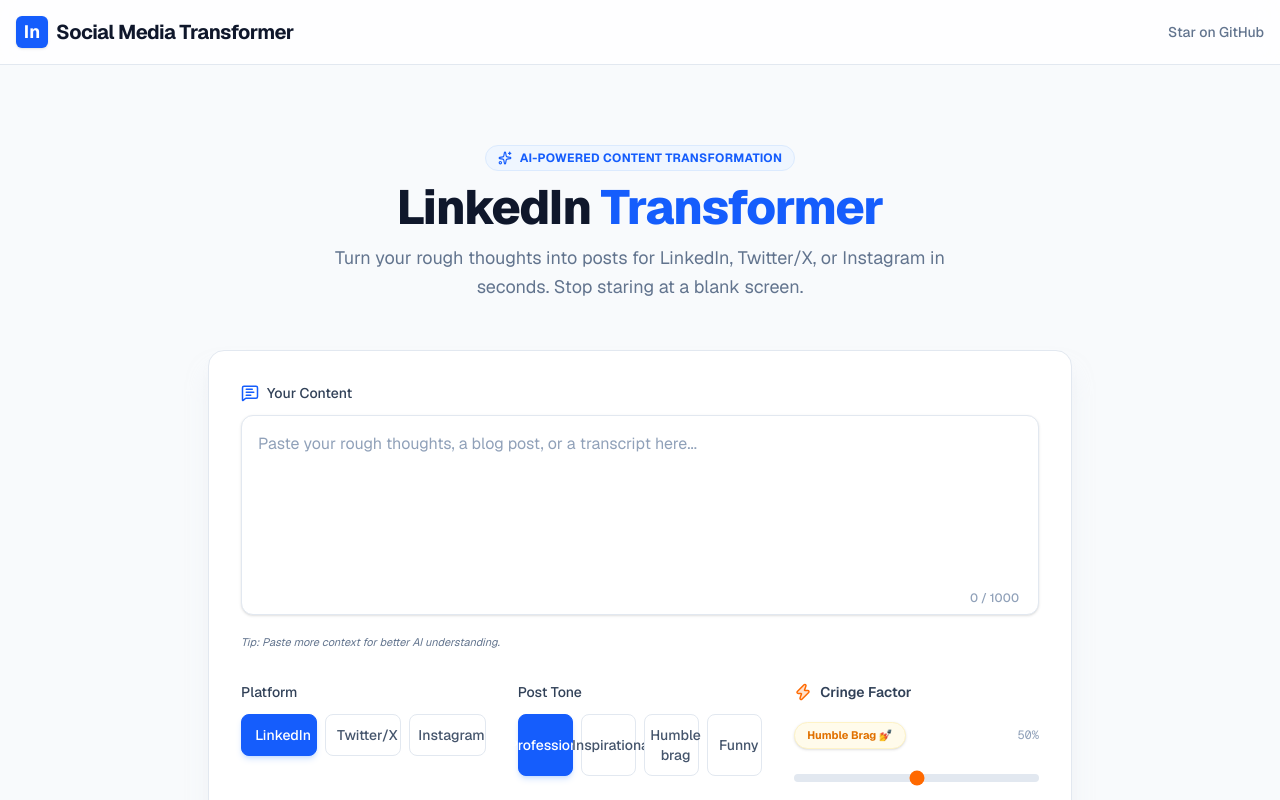
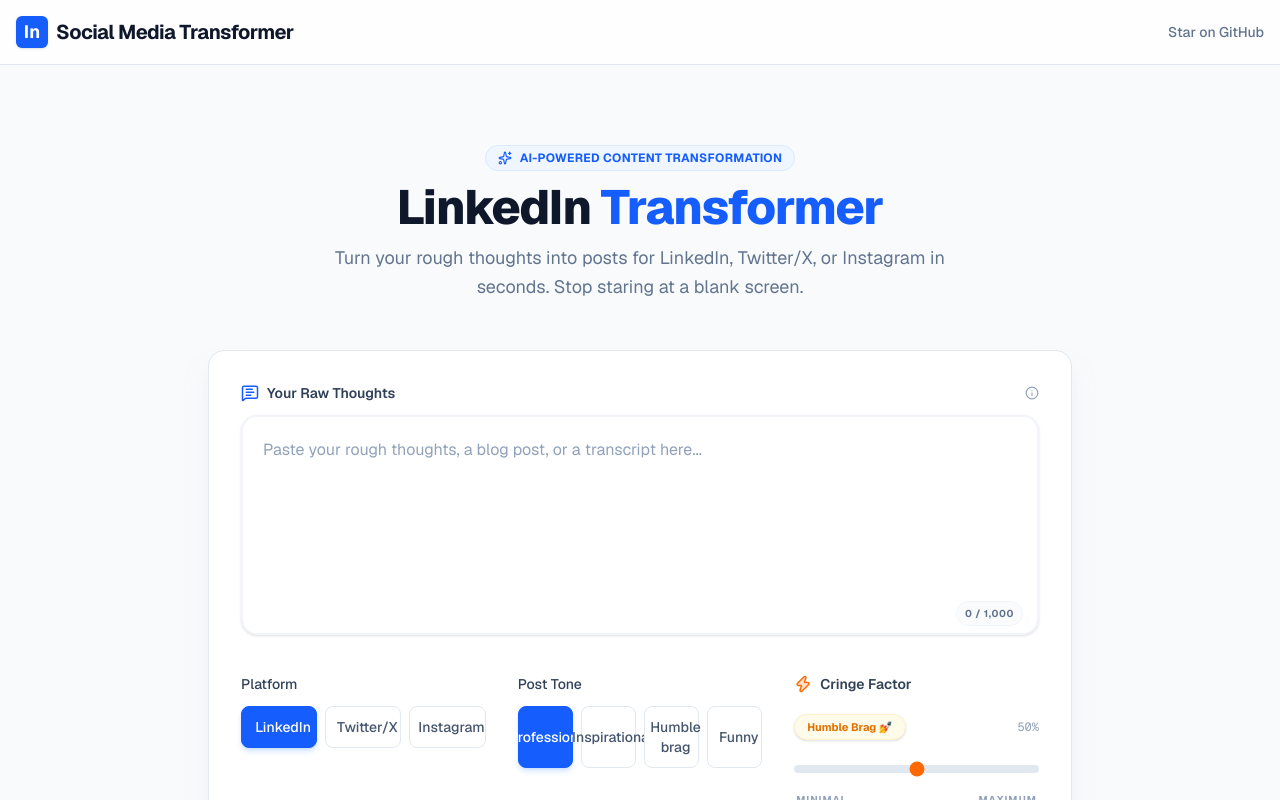
Before and after one commit to sameer9860/Linkedin-transformer, a Next.js app: page / in a window 1280 px wide. Shown: the top 800 px of the page. Built offline with nearby package versions, Linux system fonts and the light colour scheme.

Commit message:
feat updated inputbox

```diff
--- a/src/components/InputBox.tsx
+++ b/src/components/InputBox.tsx
@@ -1,7 +1,7 @@
 "use client";
 
 import React from "react";
-import { MessageSquareText } from "lucide-react";
+import { MessageSquareText, Info } from "lucide-react";
 
 interface InputBoxProps {
   value: string;
@@ -14,28 +14,48 @@
   onChange,
   maxLength = 1000,
 }) => {
+  const isNearLimit = value.length > maxLength * 0.9;
+  const isAtLimit = value.length >= maxLength;
+
   return (
-    <div className="flex flex-col gap-2 w-full">
-      <div className="flex items-center gap-2 text-slate-700 dark:text-slate-300 font-medium text-sm mb-1">
-        <MessageSquareText size={18} className="text-blue-600" />
-        <label htmlFor="input-text">Your Content</label>
+    <div className="flex flex-col gap-2 w-full animate-in fade-in slide-in-from-left-4 duration-700 delay-200 fill-mode-both">
+      <div className="flex items-center justify-between mb-1">
+        <div className="flex items-center gap-2 text-slate-700 dark:text-slate-300 font-semibold text-sm">
+          <MessageSquareText size={18} className="text-blue-600" />
+          <label htmlFor="input-text">Your Raw Thoughts</label>
+        </div>
+        <div className="group relative flex items-center">
+          <Info size={14} className="text-slate-400 hover:text-blue-500 transition-colors cursor-help" />
+          <div className="absolute right-0 bottom-full mb-2 w-48 p-2 bg-slate-900 text-white text-[10px] rounded shadow-xl opacity-0 group-hover:opacity-100 transition-opacity pointer-events-none z-10">
+            Paste anything—notes, transcripts, or rough ideas. The AI will handle the rest.
+          </div>
+        </div>
       </div>
       <div className="relative group">
         <textarea
           id="input-text"
-          className="w-full min-h-[200px] p-4 rounded-xl border border-slate-200 dark:border-slate-800 bg-white dark:bg-slate-900 text-slate-900 dark:text-slate-100 placeholder:text-slate-400 focus:outline-none focus:ring-2 focus:ring-blue-500/20 focus:border-blue-500 transition-all resize-none shadow-sm"
+          className={`w-full min-h-[220px] p-5 rounded-2xl border-2 bg-white dark:bg-slate-950 text-slate-900 dark:text-slate-100 placeholder:text-slate-400 focus:outline-none focus:ring-4 focus:ring-blue-500/10 transition-all resize-none shadow-sm text-base leading-relaxed ${
+            isAtLimit
+              ? "border-red-200 dark:border-red-900/50"
+              : isNearLimit
+                ? "border-yellow-200 dark:border-yellow-900/50"
+                : "border-slate-100 dark:border-slate-800 focus:border-blue-500"
+          }`}
           placeholder="Paste your rough thoughts, a blog post, or a transcript here..."
           value={value}
           onChange={(e) => onChange(e.target.value)}
           maxLength={maxLength}
         />
-        <div className="absolute bottom-3 right-3 text-xs font-medium text-slate-400 bg-white/80 dark:bg-slate-900/80 px-2 py-1 rounded-md backdrop-blur-sm">
-          {value.length} / {maxLength}
+        <div className={`absolute bottom-4 right-4 text-[10px] font-bold tracking-wider px-2 py-1 rounded-full backdrop-blur-md border transition-all duration-300 ${
+          isAtLimit
+            ? "bg-red-50 text-red-600 border-red-100 dark:bg-red-900/20 dark:text-red-400 dark:border-red-800"
+            : isNearLimit
+              ? "bg-yellow-50 text-yellow-600 border-yellow-100 dark:bg-yellow-900/20 dark:text-yellow-400 dark:border-yellow-800"
+              : "bg-slate-50/80 text-slate-500 border-slate-100 dark:bg-slate-900/80 dark:text-slate-400 dark:border-slate-800"
+        }`}>
+          {value.length.toLocaleString()} / {maxLength.toLocaleString()}
         </div>
       </div>
-      <p className="text-[11px] text-slate-500 mt-1 italic">
-        Tip: Paste more context for better AI understanding.
-      </p>
     </div>
   );
 };
```
